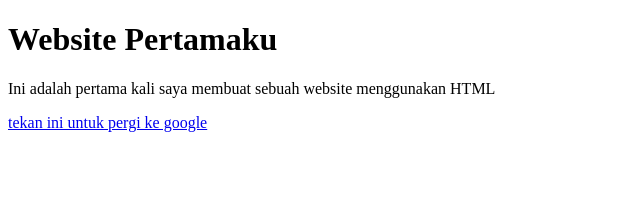
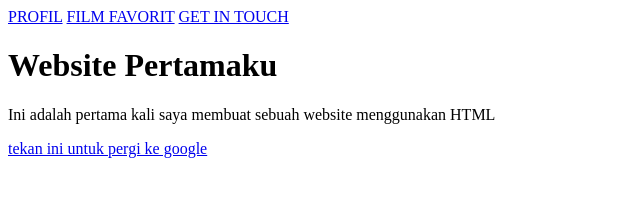
Before and after one commit to mukhyiddin/HTML-revisi, a plain HTML site: page index.html in a window 1280 px wide. Shown: the top 204 px of the page, without its empty margins (0-640 px from the left). Drawn offline with Linux system fonts and the light colour scheme.

Commit message:
Membuat navbar
menglompokkan dalam navbar

```diff
--- a/index.html
+++ b/index.html
@@ -7,6 +7,12 @@
 
 	</title>
 </head>
+
+<nav>
+	<a href="#profilku">PROFIL</a>
+	<a href="#film-favoritku">FILM FAVORIT</a>
+	<a href="#get-in-touch">GET IN TOUCH</a>
+</nav>
 
 <body>
     <h1 id="Header"> Website Pertamaku </h1>
```
